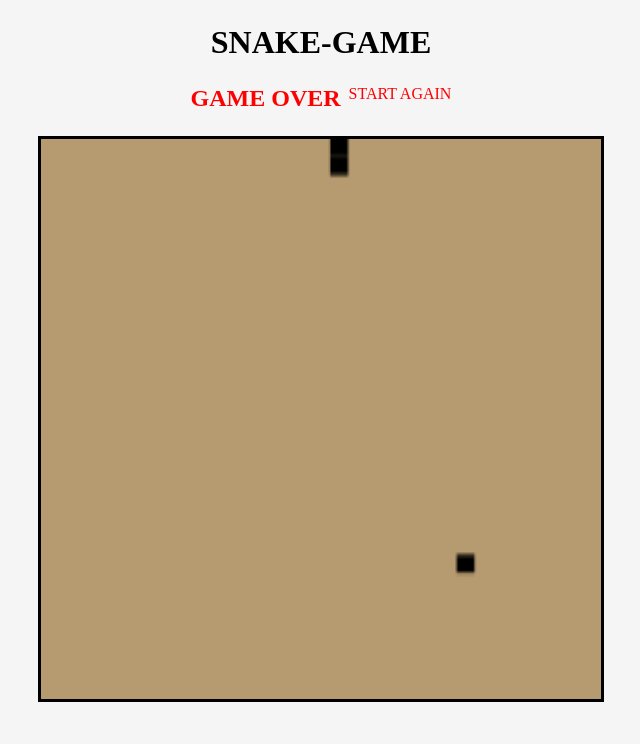
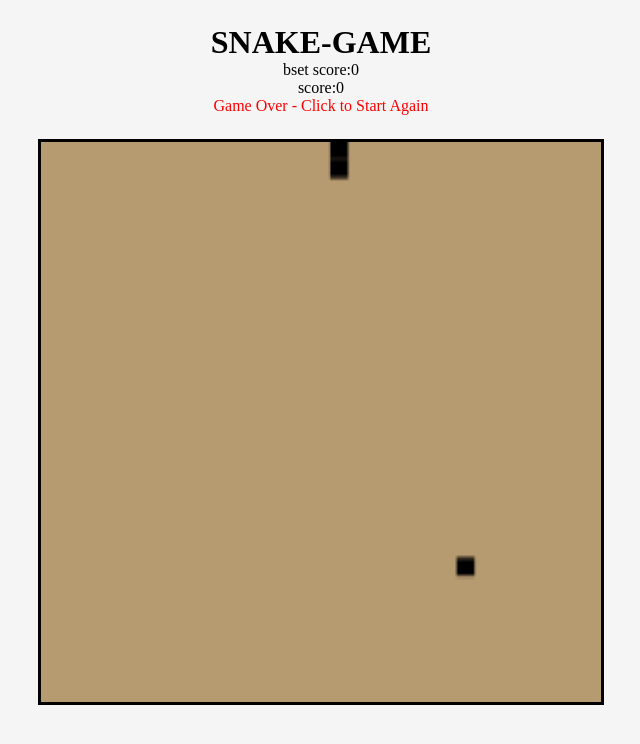
Before and after one commit to eli78435/snake-game, a plain HTML site: page index.html in a window 1280 px wide. Shown: the whole page, without its empty margins (319-959 px from the left). Drawn offline with Linux system fonts and the light colour scheme.

Commit message:
add score and best score

```diff
--- a/index.css
+++ b/index.css
@@ -11,6 +11,14 @@ body {
 header
 {
     padding: 3vh 0 3vh 0;
+    display: flex;
+    flex-direction: column;
+    justify-content: center;
+}
+
+header div {
+    display: flex;
+    justify-content: center;
 }
 
 header h1 {
@@ -18,23 +26,17 @@ header h1 {
     text-transform: uppercase;
 }
 
-/* header h2 {
-    padding-top: 3vh;
-    text-align: center;
-    color: transparent;
-    text-transform: uppercase;
-} */
-
-header div {
+.header_gameOver {
     display: flex;
-    padding-top: 3vh;
+    flex-direction: column;
+    padding-top: 6vh;
     justify-content: center;
     color: transparent;
     text-transform: uppercase;
 }
 
-header div label {
-    margin-left: 0.5rem;
+.header_gameOver label {
+    text-transform: uppercase;
 }
 
 main {
--- a/index.html
+++ b/index.html
@@ -10,10 +10,17 @@
 <body>
     <header>
         <h1>snake-game</h1>
+        <div>
+            <span>bset score:</span>
+            <span id="bsetScoreValue">0</span>
+        </div>
+        <div>
+            <span>score:</span>
+            <span id="scoreValue">0</span>
+        </div>
         <div id="header_gameOver">
-            <h2>game over</h2>
-            <button id="startAgainButton" class="header_startAgain">dfs</button>
-            <label for="startAgainButton">start again</label>
+            <button id="startAgainButton" class="header_startAgain"></button>
+            <label for="startAgainButton">Game Over - Click to Start Again</label>
         </div>
     </header>
     <main>
@@ -22,7 +29,6 @@
         </div>
     </main>
     <footer>
-
     </footer>
     <script src="./index.js" lang="js"></script>
 </body>
--- a/index.js
+++ b/index.js
@@ -8,17 +8,23 @@ const Direction = {
 }
 
 class SnakeGame {
-    constructor(canvas) {
+    constructor(canvasElement, scoreElement, bestScoreElement) {
         this.columns = 31;
         this.rows = 31;
 
-        this.boardCanvas = canvas;
+        this.direction = Direction.Up;
+        this.boardCanvasElement = canvasElement;
+        this.scoreElement = scoreElement;
+        this.bestScoreElement = bestScoreElement;
+        this.bsetScore = 0;
+        this.score = 0;
 
         this.init();
     }
 
     init = () => {
         this.direction = Direction.Up;
+        this.score = 0;
 
         let centerC = Math.floor((this.columns / 2) + 1);
         let centerR = Math.floor((this.rows / 2) - 1);
@@ -31,7 +37,7 @@ class SnakeGame {
     }
 
     draw() {
-        const cv = this.boardCanvas;
+        const cv = this.boardCanvasElement;
         const pixelWidth = cv.width;
         const pixelHeight = cv.height;
 
@@ -62,6 +68,9 @@ class SnakeGame {
             const topRight = this.getCellTopPosition(r, cellHight);
             ctx.fillRect(topLeft, topRight, cellWidth, cellHight);
         });
+
+        this.scoreElement.innerText = this.score;
+        this.bestScoreElement.innerText = this.bsetScore;
     }
 
     updateSnake() {
@@ -97,6 +106,7 @@ class SnakeGame {
         if(existingStoneIndex !== -1) {
             this.stones.splice(existingStoneIndex, 1);
             remoeTail = false;
+            this.score++;
         }
 
         this.snake.unshift(newCell);
@@ -133,9 +143,11 @@ class SnakeGame {
         const [c, r] = this.snake[0];
         if(c < 0 || r < 0) {
             this.running = false;
+            this.updateBestScore();
             return;
         } else if(this.columns <= c+1 || this.rows <= r+1) {
             this.running = false;
+            this.updateBestScore();
             return;
         }
 
@@ -143,8 +155,13 @@ class SnakeGame {
         const indexInSnake = this.snake.findIndex(item => item[0] === sc && item[1] === sr);
         if(indexInSnake != -1) {
             this.running = false;
-            return -1;
+            this.updateBestScore();
+            return;
         }
+    }
+
+    updateBestScore() {
+        this.bsetScore = Math.max(this.score, this.bsetScore);
     }
 
     anotate() {
@@ -198,7 +215,9 @@ let mainBorder;
 
 window.addEventListener("load", (event) => {
     const boardCanvas = document.getElementById("mainCanvas");
-    mainBorder = new SnakeGame(boardCanvas)
+    const scoreElement = document.getElementById("scoreValue");
+    const bestScoreElement = document.getElementById("bsetScoreValue");
+    mainBorder = new SnakeGame(boardCanvas, scoreElement, bestScoreElement);
     mainBorder.draw();
 
     const startAgainBtn = document.getElementById("startAgainButton");
```
